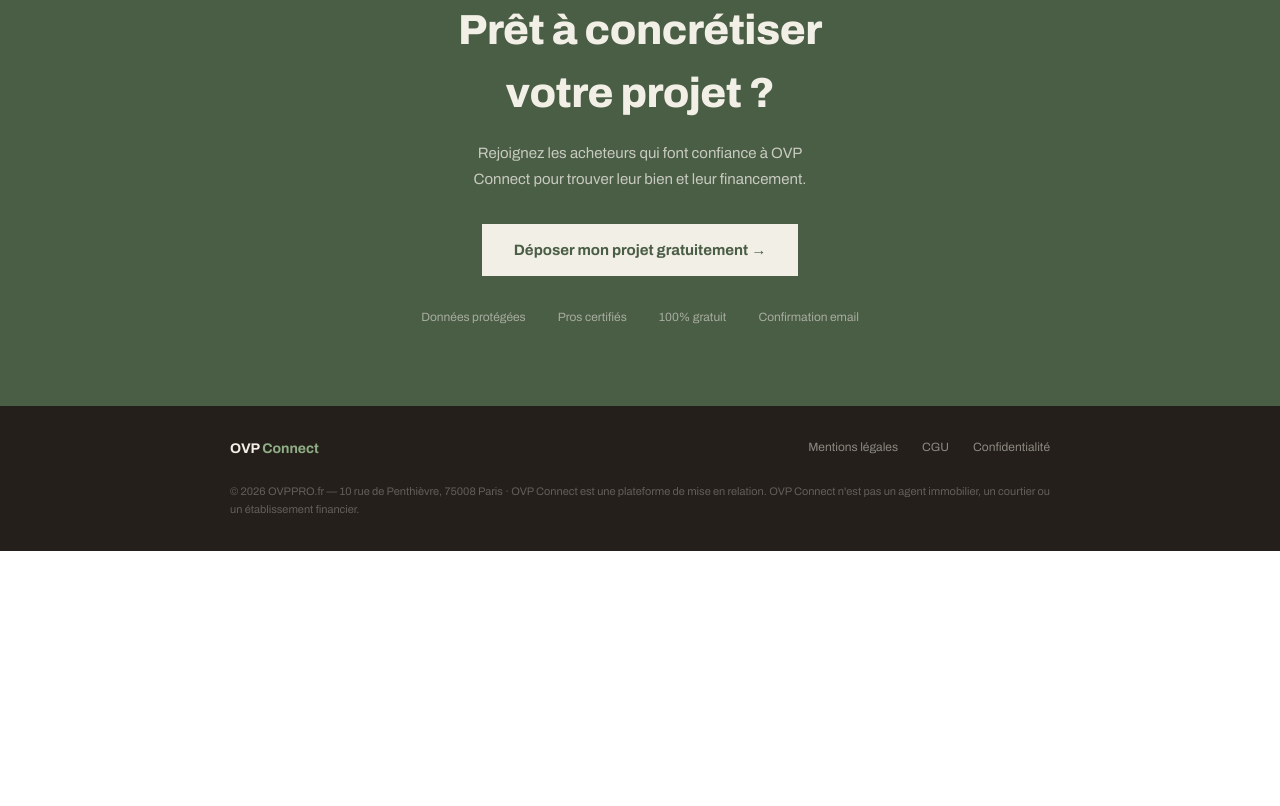
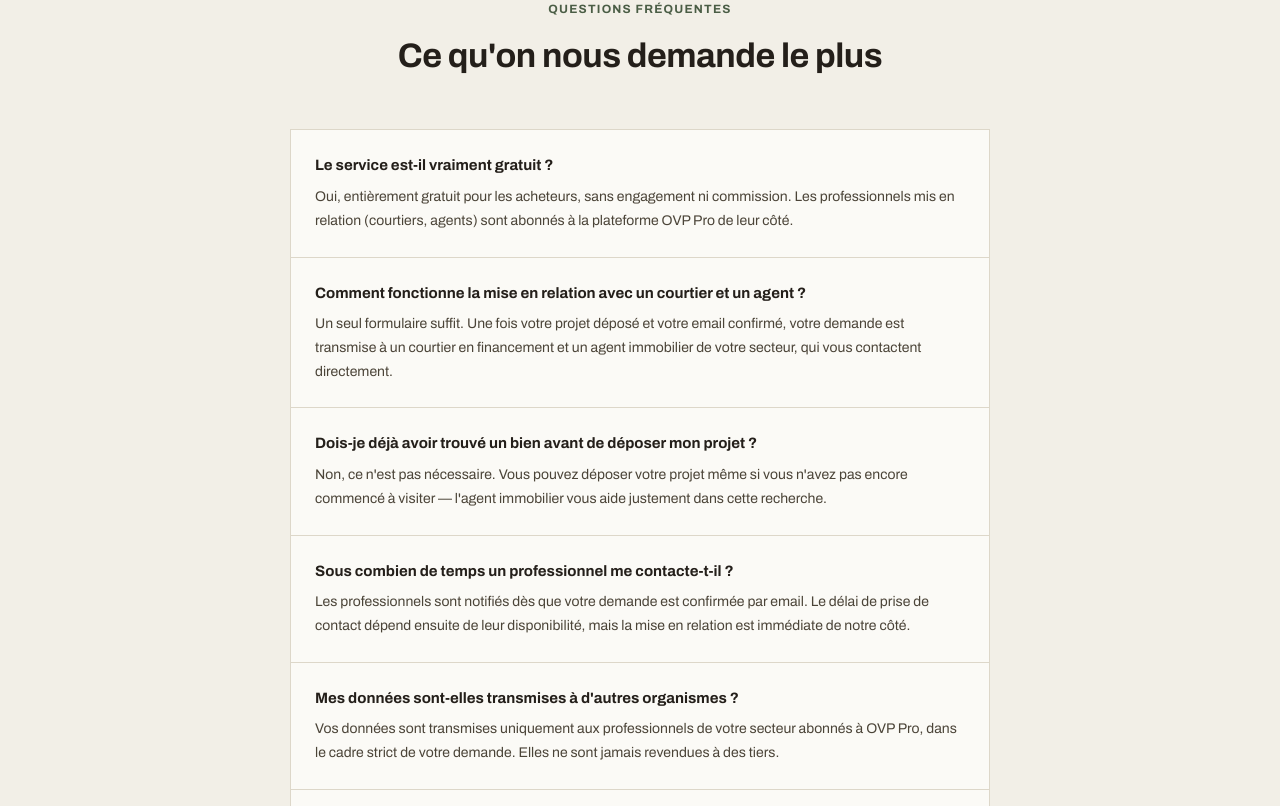
Before and after one commit to Jeremy4418/ovp-connect, a Next.js app: page / in a window 1280 px wide. Shown: the part 3874-4680 px from the top of the page. Before the commit the page ends 4425 px from the top, so only its background shows below. Built offline with nearby package versions, Linux system fonts and the light colour scheme.

Commit message:
feat(seo): section FAQ avec donnees structurees FAQPage

```diff
--- a/app/page.tsx
+++ b/app/page.tsx
@@ -1,4 +1,5 @@
 import Link from "next/link";
+import Script from "next/script";
 import type { Metadata } from "next";
 
 export const metadata: Metadata = {
@@ -206,6 +207,106 @@ export default function Home() {
         </div>
       </section>
 
+      {/* FAQ */}
+      <section className="ovp-section" style={{ padding: "5rem 2rem", borderTop: "1px solid #DDD7C9" }}>
+        <div style={{ maxWidth: "700px", margin: "0 auto" }}>
+          <div style={{ textAlign: "center", marginBottom: "3rem" }}>
+            <div style={{ fontSize: "12px", color: "#4A5D45", fontWeight: 700, letterSpacing: "0.1em", textTransform: "uppercase", marginBottom: "0.75rem" }}>Questions fréquentes</div>
+            <h2 style={{ fontSize: "clamp(24px, 3vw, 34px)", fontWeight: 700, letterSpacing: "-0.5px" }}>Ce qu'on nous demande le plus</h2>
+          </div>
+          <div style={{ display: "flex", flexDirection: "column", gap: "1px", background: "#DDD7C9", border: "1px solid #DDD7C9" }}>
+            {[
+              {
+                q: "Le service est-il vraiment gratuit ?",
+                a: "Oui, entièrement gratuit pour les acheteurs, sans engagement ni commission. Les professionnels mis en relation (courtiers, agents) sont abonnés à la plateforme OVP Pro de leur côté.",
+              },
+              {
+                q: "Comment fonctionne la mise en relation avec un courtier et un agent ?",
+                a: "Un seul formulaire suffit. Une fois votre projet déposé et votre email confirmé, votre demande est transmise à un courtier en financement et un agent immobilier de votre secteur, qui vous contactent directement.",
+              },
+              {
+                q: "Dois-je déjà avoir trouvé un bien avant de déposer mon projet ?",
+                a: "Non, ce n'est pas nécessaire. Vous pouvez déposer votre projet même si vous n'avez pas encore commencé à visiter — l'agent immobilier vous aide justement dans cette recherche.",
+              },
+              {
+                q: "Sous combien de temps un professionnel me contacte-t-il ?",
+                a: "Les professionnels sont notifiés dès que votre demande est confirmée par email. Le délai de prise de contact dépend ensuite de leur disponibilité, mais la mise en relation est immédiate de notre côté.",
+              },
+              {
+                q: "Mes données sont-elles transmises à d'autres organismes ?",
+                a: "Vos données sont transmises uniquement aux professionnels de votre secteur abonnés à OVP Pro, dans le cadre strict de votre demande. Elles ne sont jamais revendues à des tiers.",
+              },
+              {
+                q: "OVP Connect intervient-il dans toute la France ?",
+                a: "La mise en relation dépend des professionnels abonnés à OVP Pro présents dans votre zone géographique. Le formulaire vous permet d'indiquer votre ville pour cibler les bons interlocuteurs.",
+              },
+            ].map(item => (
+              <div key={item.q} style={{ background: "#FBFAF6", padding: "1.5rem" }}>
+                <h3 style={{ fontSize: "15px", fontWeight: 700, marginBottom: "0.5rem" }}>{item.q}</h3>
+                <p style={{ fontSize: "14px", color: "#4B4438", lineHeight: 1.7 }}>{item.a}</p>
+              </div>
+            ))}
+          </div>
+        </div>
+      </section>
+
+      <Script id="schema-faq" type="application/ld+json" strategy="afterInteractive">
+        {JSON.stringify({
+          "@context": "https://schema.org",
+          "@type": "FAQPage",
+          mainEntity: [
+            {
+              "@type": "Question",
+              name: "Le service est-il vraiment gratuit ?",
+              acceptedAnswer: {
+                "@type": "Answer",
+                text: "Oui, entièrement gratuit pour les acheteurs, sans engagement ni commission. Les professionnels mis en relation (courtiers, agents) sont abonnés à la plateforme OVP Pro de leur côté.",
+              },
+            },
+            {
+              "@type": "Question",
+              name: "Comment fonctionne la mise en relation avec un courtier et un agent ?",
+              acceptedAnswer: {
+                "@type": "Answer",
+                text: "Un seul formulaire suffit. Une fois votre projet déposé et votre email confirmé, votre demande est transmise à un courtier en financement et un agent immobilier de votre secteur, qui vous contactent directement.",
+              },
+            },
+            {
+              "@type": "Question",
+              name: "Dois-je déjà avoir trouvé un bien avant de déposer mon projet ?",
+              acceptedAnswer: {
+                "@type": "Answer",
+                text: "Non, ce n'est pas nécessaire. Vous pouvez déposer votre projet même si vous n'avez pas encore commencé à visiter — l'agent immobilier vous aide justement dans cette recherche.",
+              },
+            },
+            {
+              "@type": "Question",
+              name: "Sous combien de temps un professionnel me contacte-t-il ?",
+              acceptedAnswer: {
+                "@type": "Answer",
+                text: "Les professionnels sont notifiés dès que votre demande est confirmée par email. Le délai de prise de contact dépend ensuite de leur disponibilité, mais la mise en relation est immédiate de notre côté.",
+              },
+            },
+            {
+              "@type": "Question",
+              name: "Mes données sont-elles transmises à d'autres organismes ?",
+              acceptedAnswer: {
+                "@type": "Answer",
+                text: "Vos données sont transmises uniquement aux professionnels de votre secteur abonnés à OVP Pro, dans le cadre strict de votre demande. Elles ne sont jamais revendues à des tiers.",
+              },
+            },
+            {
+              "@type": "Question",
+              name: "OVP Connect intervient-il dans toute la France ?",
+              acceptedAnswer: {
+                "@type": "Answer",
+                text: "La mise en relation dépend des professionnels abonnés à OVP Pro présents dans votre zone géographique. Le formulaire vous permet d'indiquer votre ville pour cibler les bons interlocuteurs.",
+              },
+            },
+          ],
+        })}
+      </Script>
+
       {/* CTA FINAL */}
       <section className="ovp-section" style={{ background: "#4A5D45", color: "#F2EFE7", padding: "5rem 2rem", textAlign: "center" }}>
         <h2 style={{ fontSize: "clamp(28px, 4vw, 42px)", fontWeight: 800, marginBottom: "1rem", letterSpacing: "-0.5px" }}>Prêt à concrétiser<br />votre projet ?</h2>
```
